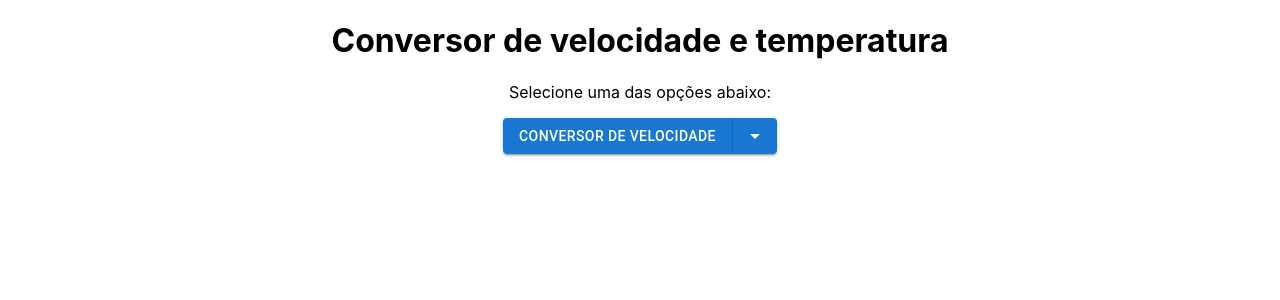
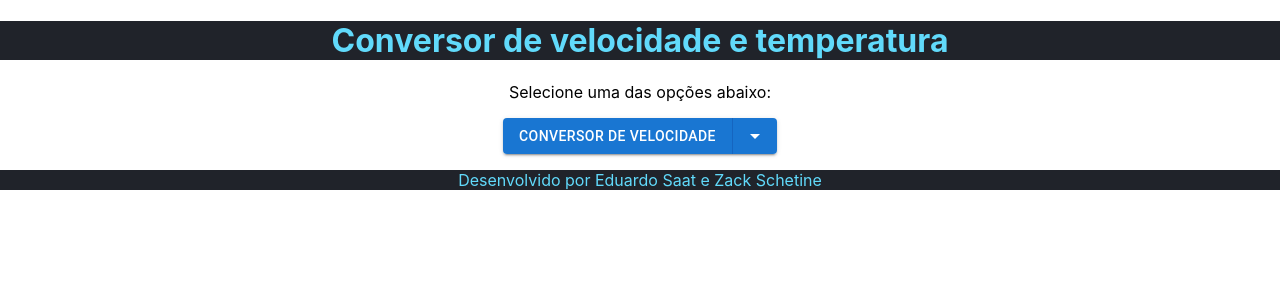
Before and after one commit to ZackSchetine/conversor-react, a React (Create React App) app: page / in a window 1280 px wide. Shown: the top 300 px of the page. Built offline with nearby package versions, Linux system fonts and the light colour scheme.

Commit message:
Add header e footer

```diff
--- a/src/components/conversorTemperatura.jsx
+++ b/src/components/conversorTemperatura.jsx
@@ -11,7 +11,7 @@ const itemList = [
 ];
 
 export default function ConvTemperatura() {
-  const [selectedOption, setSelectedOption] = React.useState(itemList[0]); // Iniciar com a primeira opção selecionada
+  const [selectedOption, setSelectedOption] = React.useState(itemList[0]);
   const [inputValue, setInputValue] = React.useState('');
   const [conversionResult, setConversionResult] = React.useState('');
 
--- a/src/components/menu.css
+++ b/src/components/menu.css
@@ -2,3 +2,15 @@
     margin-left: 15px;
     font-size: 14px;
 }
+
+footer {
+    background-color: #20232a;
+    color: #61dafb;
+    padding: 0 15px;
+  }
+
+  header {
+    background-color: #20232a;
+    color: #61dafb;
+    padding: 0 15px;
+  }
--- a/src/components/menuPrincipal.jsx
+++ b/src/components/menuPrincipal.jsx
@@ -29,10 +29,17 @@ export default function MenuPrincipal() {
 
   return (
     <div>
+      <header>
       <h1>Conversor de velocidade e temperatura</h1>
+      </header>
       <p>Selecione uma das opções abaixo:</p>
       <DropDown itens={itemList} onSelect={handleOptionSelect} />
       {renderSelectedComponent()}
+
+      <footer>
+    <p>Desenvolvido por Eduardo Saat e Zack Schetine</p>
+   </footer>
+
     </div>
   );
 }
```
